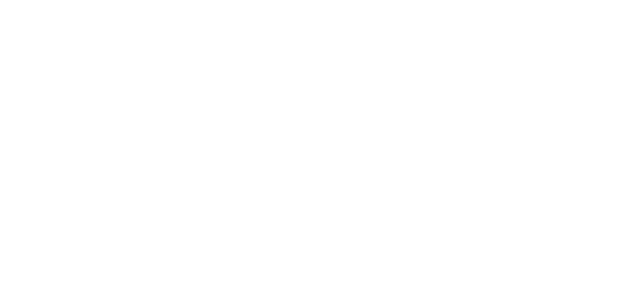
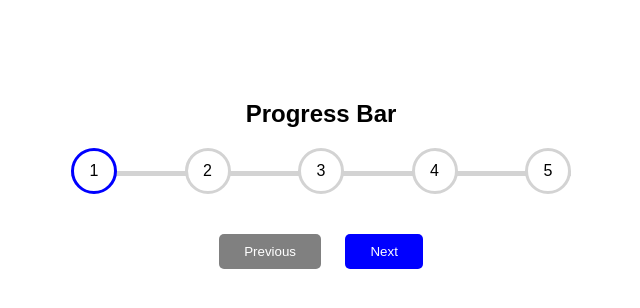
Before and after one commit to acciojob/progress-bar-sidgotmare06, a website: page main.html in a window 1280 px wide. Shown: the whole page, without its empty margins (319-959 px from the left). Drawn offline with Linux system fonts and the light colour scheme.

Commit message:
created a submission

```diff
--- a/main.html
+++ b/main.html
@@ -8,6 +8,27 @@
 
 <body>
 	<!-- the entire body must be written by student -->
+	    <div class="container">
+
+        <h2>Progress Bar</h2>
+
+        <div class="progress-container">
+
+            <div class="progress" id="progress"></div>
+
+            <div class="circle active" id="circle-1">1</div>
+            <div class="circle" id="circle-2">2</div>
+            <div class="circle" id="circle-3">3</div>
+            <div class="circle" id="circle-4">4</div>
+            <div class="circle" id="circle-5">5</div>
+
+        </div>
+
+        <button id="prev" disabled>Previous</button>
+        <button id="next">Next</button>
+
+    </div>
+
     <script type="text/javascript" src="./script.js">
 </script>
 
--- a/script.js
+++ b/script.js
@@ -1 +1,45 @@
 //your JS code here. If required.
+  let currentStep = 1;
+
+        let prev = document.getElementById("prev");
+        let next = document.getElementById("next");
+        let progress = document.getElementById("progress");
+
+        let circles = document.querySelectorAll(".circle");
+
+        next.addEventListener("click", function() {
+
+            currentStep++;
+
+            updateProgress();
+
+        });
+
+        prev.addEventListener("click", function() {
+
+            currentStep--;
+
+            updateProgress();
+
+        });
+
+        function updateProgress() {
+
+            circles.forEach(function(circle, index) {
+
+                if (index < currentStep) {
+                    circle.classList.add("active");
+                } else {
+                    circle.classList.remove("active");
+                }
+
+            });
+
+            progress.style.width =
+                ((currentStep - 1) / (circles.length - 1)) * 100 + "%";
+
+            prev.disabled = currentStep === 1;
+
+            next.disabled = currentStep === circles.length;
+
+        }
--- a/styles.css
+++ b/styles.css
@@ -1 +1,70 @@
 /*  your css code here. If applicable */
+ body {
+            font-family: Arial, sans-serif;
+            text-align: center;
+            margin-top: 100px;
+        }
+
+        .container {
+            width: 500px;
+            margin: auto;
+        }
+
+        .progress-container {
+            display: flex;
+            justify-content: space-between;
+            position: relative;
+            margin-bottom: 30px;
+        }
+
+        .progress-container::before {
+            content: "";
+            background-color: lightgray;
+            height: 5px;
+            width: 100%;
+            position: absolute;
+            top: 50%;
+            left: 0;
+            z-index: -1;
+        }
+
+        .progress {
+            background-color: blue;
+            height: 5px;
+            width: 0%;
+            position: absolute;
+            top: 50%;
+            left: 0;
+            z-index: -1;
+            transition: 0.4s;
+        }
+
+        .circle {
+            height: 40px;
+            width: 40px;
+            border: 3px solid lightgray;
+            border-radius: 50%;
+            background-color: white;
+            display: flex;
+            justify-content: center;
+            align-items: center;
+        }
+
+        .circle.active {
+            border-color: blue;
+        }
+
+        button {
+            padding: 10px 25px;
+            background-color: blue;
+            color: white;
+            border: none;
+            border-radius: 5px;
+            cursor: pointer;
+            margin: 10px;
+        }
+
+        button:disabled {
+            background-color: gray;
+            cursor: not-allowed;
+        }
```
